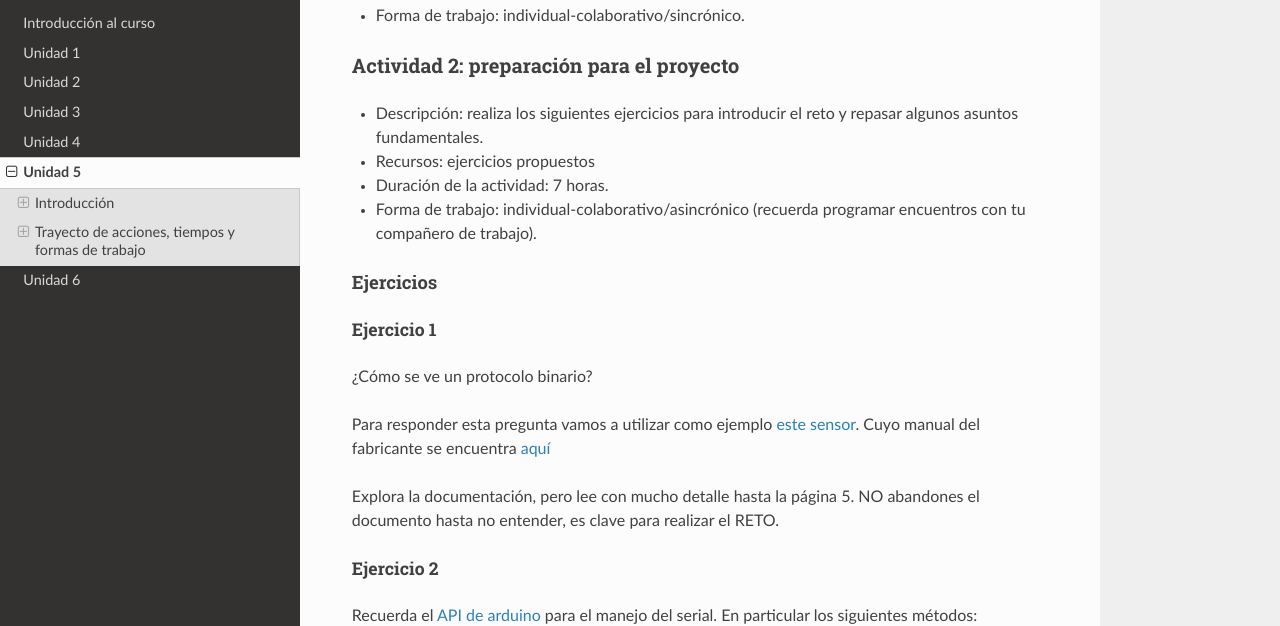
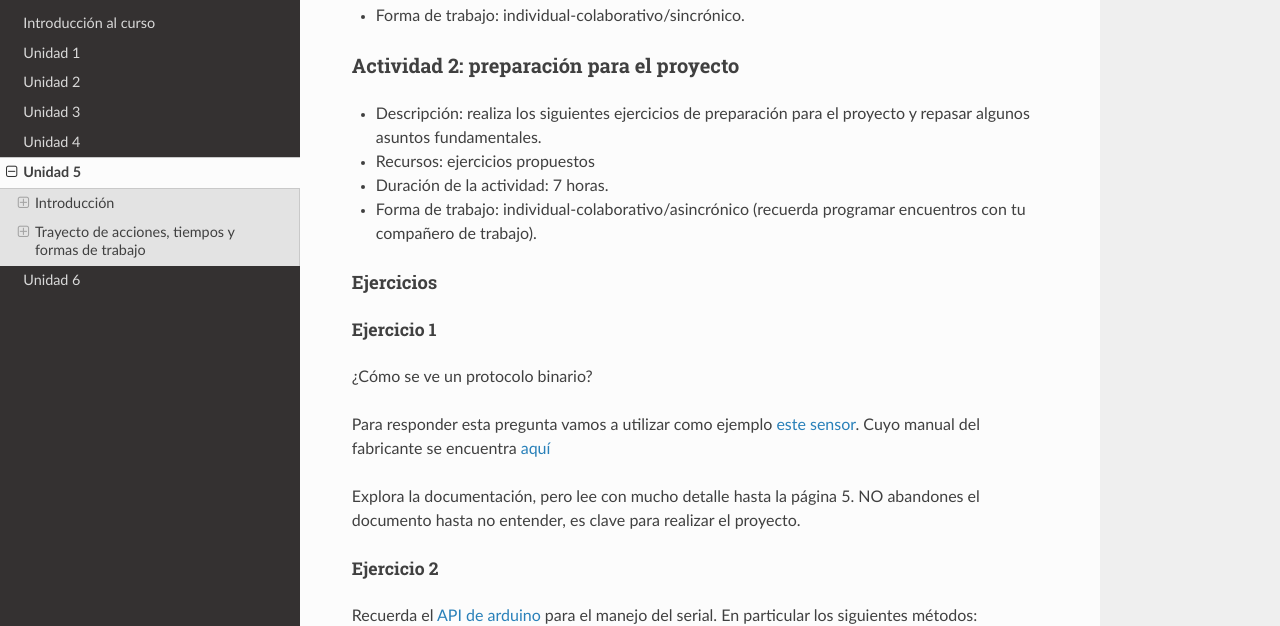
Before and after one commit to juanferfranco/sensores1, a Sphinx documentation site: the page built from docs/_unidad5/unidad5.rst, in a window 1280 px wide and 900 px high, scrolled down 768 px. Shown: the part 154-780 px from the top of the window. Built offline with Sphinx 7.4.7 and the Read the Docs theme 2.0.0, drawn with Linux system fonts in a browser that asks for light colours; some of the changed text lies outside the part shown.

Commit message:
update Units

```diff
--- a/docs/_unidad2/unidad2.rst
+++ b/docs/_unidad2/unidad2.rst
@@ -797,7 +797,7 @@
 Código de honor
 ##################
 
-Para realizar este reto se espera que hagas lo siguiente:
+Para realizar este proyecto se espera que hagas lo siguiente:
 
 * Colabora con tus compañeros cuando así se indique.
 * Trabaja de manera individual cuando la actividad así te lo proponga.
@@ -862,7 +862,7 @@
 * Máximo 20 minutos: debes planear el video tal como aprendiste en segundo semestre
   en tu curso de narrativa audiovisual.
 * Cuida la calidad del audio y del video.
-* Sección 1: introducción, donde dirás tu nombre y si realizaste el RETO
+* Sección 1: introducción, donde dirás tu nombre y si realizaste el proyecto
   completo. Si no terminaste indica claramente qué te faltó y por qué.
 * Sección 2: muestra que tus dos programas compilan correctamente y sin errores
   o advertencias problemáticas.
--- a/docs/_unidad3/unidad3.rst
+++ b/docs/_unidad3/unidad3.rst
@@ -558,7 +558,7 @@
 Código de honor
 #################
 
-Para realizar este reto se espera que hagas lo siguiente:
+Para realizar este proyecto se espera que hagas lo siguiente:
 
 * Colabora con tus compañeros cuando así se indique.
 * Trabaja de manera individual cuando la actividad así te lo
@@ -585,7 +585,7 @@
 el funcionamiento de tu controlador y todos los posibles escenarios
 de prueba que deberás posteriormente verificar.
 
-En este RETO no vas a implementar la AI, te vas a concentrar en
+En este proyecto no vas a implementar la AI, te vas a concentrar en
 el software del controlador. Entonces la AI será simulada.
 
 Para simular la AI utiliza `ScriptCommunicator <https://sourceforge.net/projects/scriptcommunicator/>`__.
@@ -687,7 +687,7 @@
 * Máximo 20 minutos: debes planear el video tal como aprendiste en segundo semestre
   en tu curso de narrativa audiovisual.
 * Cuida la calidad del audio y del video.
-* Sección 1: introducción, donde dirás tu nombre y si realizaste el RETO
+* Sección 1: introducción, donde dirás tu nombre y si realizaste el proyecto
   completo. Si no terminaste indica claramente qué te faltó y por qué.
 * Sección 2: muestra y explica detalladamente tu modelo. Nota que en el enunciado
   se definen unos tiempos de espera, así como unos bytes de respuesta. Explica,
--- a/docs/_unidad4/unidad4.rst
+++ b/docs/_unidad4/unidad4.rst
@@ -329,7 +329,7 @@
 Código de honor
 ##################
 
-Para realizar este reto se espera que hagas lo siguiente:
+Para realizar este proyecto se espera que hagas lo siguiente:
 
 * Colabora con tus compañeros cuando así se indique.
 * Trabaja de manera individual cuando la actividad así te lo
--- a/docs/_unidad5/unidad5.rst
+++ b/docs/_unidad5/unidad5.rst
@@ -49,8 +49,8 @@
 Actividad 2: preparación para el proyecto
 ^^^^^^^^^^^^^^^^^^^^^^^^^^^^^^^^^^^^^^^^^^
 
-* Descripción: realiza los siguientes ejercicios para introducir
-  el reto y repasar algunos asuntos fundamentales.
+* Descripción: realiza los siguientes ejercicios de preparación para
+  el proyecto y repasar algunos asuntos fundamentales.
 * Recursos: ejercicios propuestos
 * Duración de la actividad: 7 horas.
 * Forma de trabajo: individual-colaborativo/asincrónico (recuerda programar
@@ -69,7 +69,7 @@
 Cuyo manual del fabricante se encuentra `aquí <https://drive.google.com/open?id=1uDtgNkUCknkj3iTkykwhthjLoTGJCcea>`__
 
 Explora la documentación, pero lee con mucho detalle hasta la página 5.
-NO abandones el documento hasta no entender, es clave para realizar el RETO.
+NO abandones el documento hasta no entender, es clave para realizar el proyecto.
 
 Ejercicio 2
 +++++++++++++
@@ -145,7 +145,7 @@
 Ejercicio 4
 +++++++++++++
 
-Vamos a repasar el protocolo binario del reto de la unidad 3.
+Vamos a repasar el protocolo binario del proyecto de la unidad 3.
 
 Un posible modelo de la solución es este:
 
@@ -495,7 +495,7 @@
 Actividad 3: proyecto y sustentación
 ^^^^^^^^^^^^^^^^^^^^^^^^^^^^^^^^^^^^^^^
 
-* Descripción: resuelve el RETO y prepara la sustentación
+* Descripción: resuelve el proyecto y prepara la sustentación
 * Recursos: material de esta unidad
 * Duración de la actividad: 14 horas.
 * Forma de trabajo: individual
@@ -506,7 +506,7 @@
 Código de honor
 #################
 
-Para realizar este reto se espera que hagas lo siguiente:
+Para realizar este proyecto se espera que hagas lo siguiente:
 
 * Colabora con tus compañeros cuando así se indique.
 * Trabaja de manera individual cuando la actividad así te lo
@@ -524,7 +524,7 @@
 Enunciado
 ###########
 
-El reto consiste en ser capaz de reproducir el archivo de prueba
+El proyecto consiste en ser capaz de reproducir el archivo de prueba
 que provee el fabricante de un sensor de RFID. El archivo se encuentra
 `aquí <https://drive.google.com/file/d/1iVr2Fiv8wXLqNyShr_EOplSvOJBIPqJP/view>`__.
 
```
Also changed, not shown: docs/_unidad1/unidad1.rst (+4 -4 lines), docs/_unidad6/unidad6.rst (+5 -5 lines), 3 other files.
